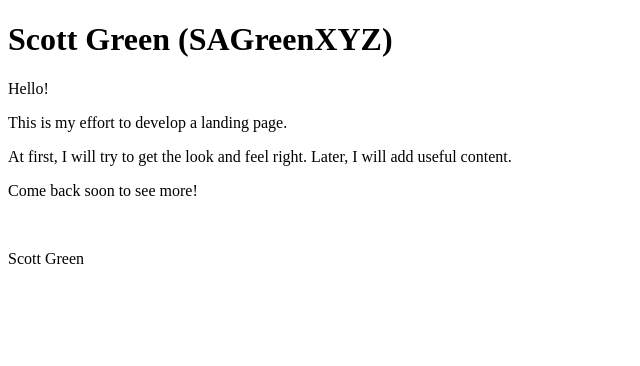
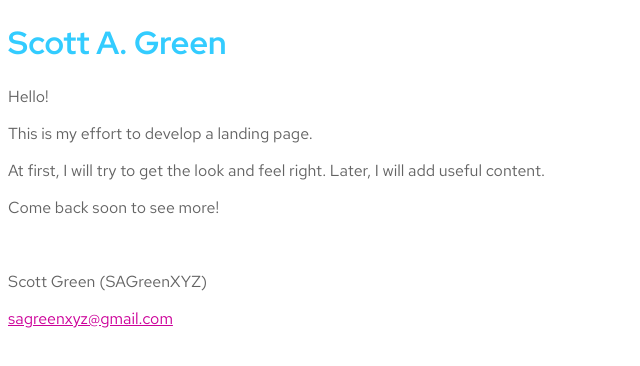
Before and after one commit to sagreenxyz/sagreenxyz.github.io-archive20221102, a plain HTML site: page docs/index.html in a window 1280 px wide. Shown: the whole page, without its empty margins (0-640 px from the left). Drawn offline with Linux system fonts and the light colour scheme.

Commit message:
fonts and basic color scheme

```diff
--- /dev/null
+++ b/docs/css/style.css
@@ -0,0 +1,26 @@
+* {
+    font-family: 'Red Hat Text', sans-serif;
+    background-color: #fff;
+    color: #636363;
+}
+
+h1 {
+    font-family: 'Red Hat Display', sans-serif;
+    color: #33ccff;
+}
+
+a {
+    color: #cc0099;
+}
+
+/* Other Colors in Scheme (graphics, charts, diagrams, etc.)
+    #cc0099
+    #e0f7ff
+    #33ccff
+    #b7a599
+    #fbc48d
+    #fd9191
+    #ddc6ba
+    #75a7c8
+    #6998b2
+*/
--- a/docs/index.html
+++ b/docs/index.html
@@ -1,18 +1,26 @@
 <!DOCTYPE html>
 <html lang="en">
+
 <head>
     <meta charset="UTF-8">
     <meta http-equiv="X-UA-Compatible" content="IE=edge">
     <meta name="viewport" content="width=device-width, initial-scale=1.0">
+    <link rel="preconnect" href="https://fonts.googleapis.com">
+    <link rel="preconnect" href="https://fonts.gstatic.com" crossorigin>
+    <link
+        href="https://fonts.googleapis.com/css2?family=Red+Hat+Display:ital,wght@0,400;0,700;1,400;1,700&family=Red+Hat+Text:ital,wght@0,400;0,700;1,400;1,700&display=swap"
+        rel="stylesheet">
+    <link rel="stylesheet" href="./css/style.css">
     <title>SAGreenXYZ</title>
 </head>
 <body>
-    <h1>Scott Green (SAGreenXYZ)</h1>
+    <h1>Scott A. Green</h1>
     <p>Hello!</p>
     <p>This is my effort to develop a landing page.</p>
-    <p>At first, I will try to get the look and feel right.  Later, I will add useful content.</p>
+    <p>At first, I will try to get the look and feel right. Later, I will add useful content.</p>
     <p>Come back soon to see more!</p>
     <br>
-    <p>Scott Green</p>
+    <p>Scott Green (SAGreenXYZ)</p>
+    <a href="mailto:sagreenxyz@gmail.com">sagreenxyz@gmail.com</a>
 </body>
 </html>
```
